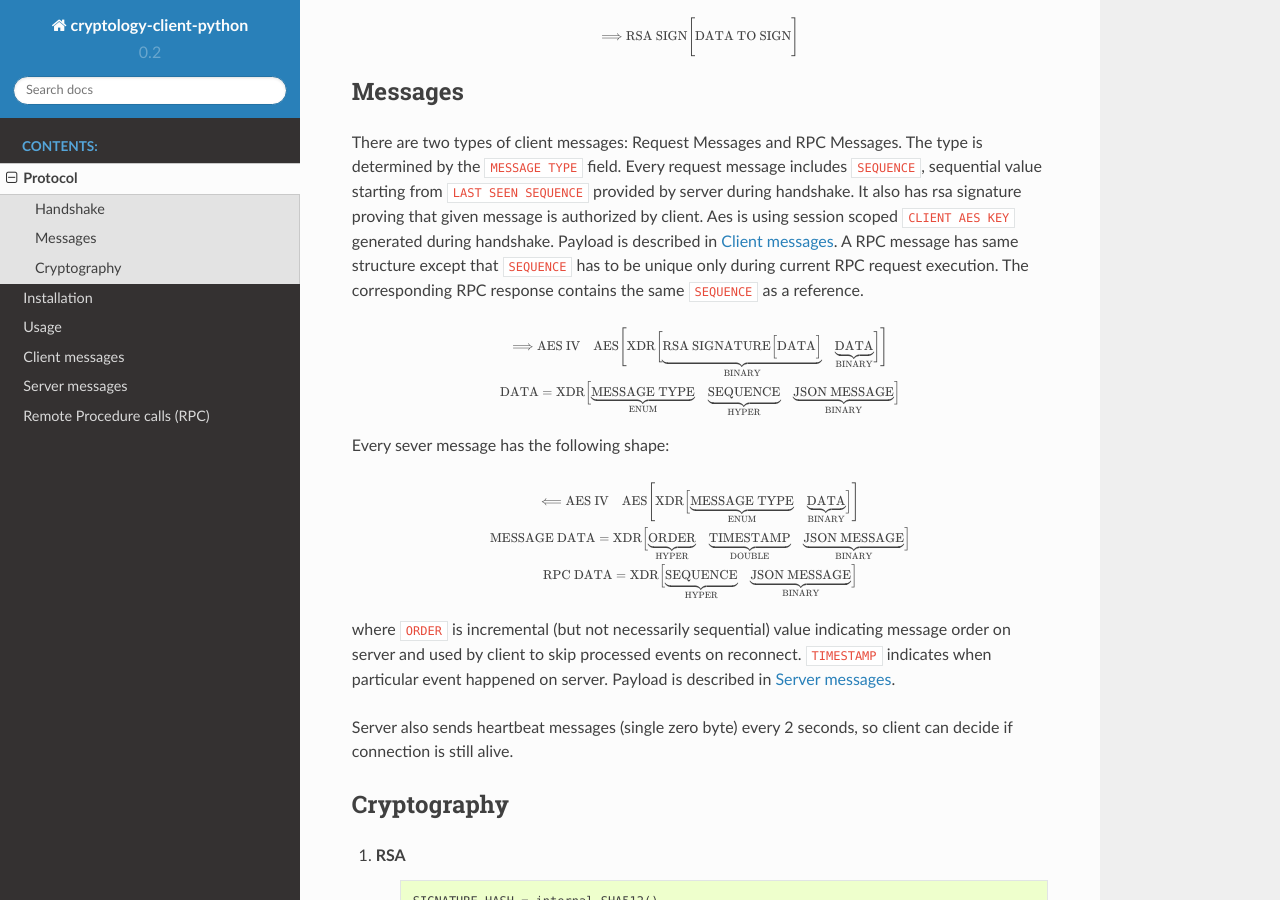
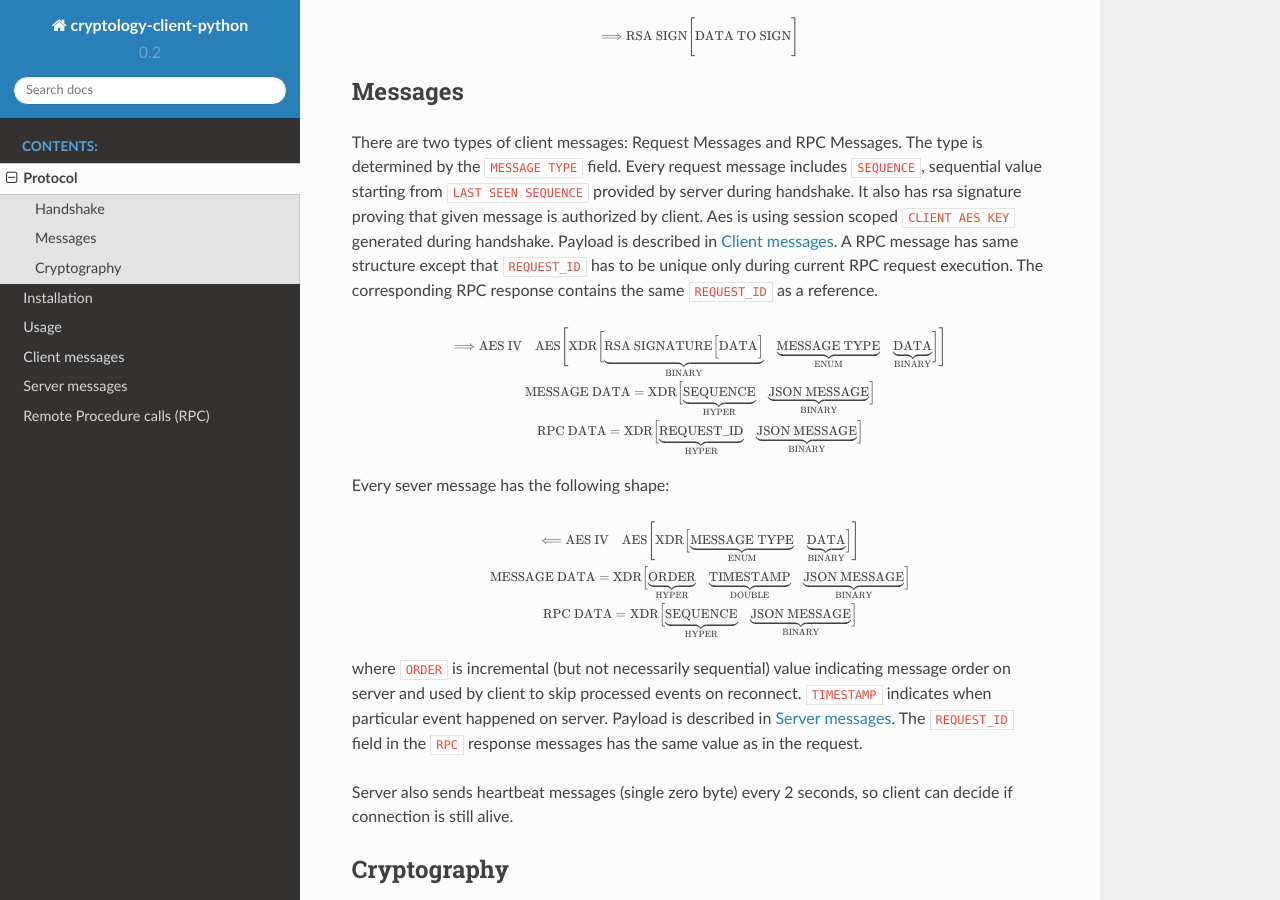
Before and after one commit to CryptologyExchange/cryptology-client-python, a Sphinx documentation site: the page built from docs/protocol.rst, in a window 1280 px wide and 900 px high, scrolled down 490 px. Built offline with Sphinx 7.4.7 and the Read the Docs theme 2.0.0, drawn with Linux system fonts in a browser that asks for light colours.

Commit message:
update docs

```diff
--- a/docs/protocol.rst
+++ b/docs/protocol.rst
@@ -62,9 +62,9 @@ from ``LAST SEEN SEQUENCE`` provided by server during handshake. It also has
 rsa signature proving that given message is authorized by client. Aes is using
 session scoped ``CLIENT AES KEY`` generated during handshake.
 Payload is described in :doc:`/client_messages`.
-A RPC message has same structure except that ``SEQUENCE`` has to be unique only
+A RPC message has same structure except that ``REQUEST_ID`` has to be unique only
 during current RPC request execution. The corresponding RPC response contains
-the same ``SEQUENCE`` as a reference.
+the same ``REQUEST_ID`` as a reference.
 
 .. math::
     \scriptsize
@@ -83,16 +83,24 @@ the same ``SEQUENCE`` as a reference.
                     \Big]
                 }_\text{BINARY}
                 \quad
+                \underbrace{\text{MESSAGE TYPE}}_\text{ENUM}
+                \quad
                 \underbrace{\text{DATA}}_\text{BINARY}
             \bigg]
         \Bigg]
     \\
-    \text{DATA} =
+    \text{MESSAGE DATA} =
         \text{XDR}
         \Big[
-            \underbrace{\text{MESSAGE TYPE}}_\text{ENUM}
+            \underbrace{\text{SEQUENCE}}_\text{HYPER}
             \quad
-            \underbrace{\text{SEQUENCE}}_\text{HYPER}
+            \underbrace{\text{JSON MESSAGE}}_\text{BINARY}
+        \Big]
+    \\
+    \text{RPC DATA} =
+        \text{XDR}
+        \Big[
+            \underbrace{\text{REQUEST_ID}}_\text{HYPER}
             \quad
             \underbrace{\text{JSON MESSAGE}}_\text{BINARY}
         \Big]
@@ -140,6 +148,7 @@ where ``ORDER`` is incremental (but not necessarily sequential) value indicating
 message order on server and used by client to skip processed events on reconnect.
 ``TIMESTAMP`` indicates when particular event happened on server.
 Payload is described in :doc:`/server_messages`.
+The ``REQUEST_ID`` field in the ``RPC`` response messages has the same value as in the request.
 
 Server also sends heartbeat messages (single zero byte) every 2 seconds, so client
 can decide if connection is still alive.
```
